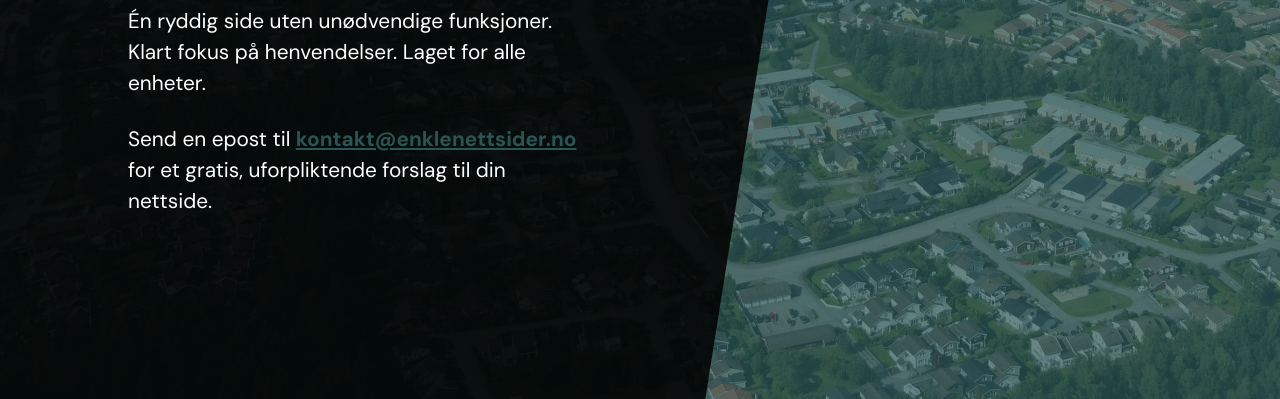
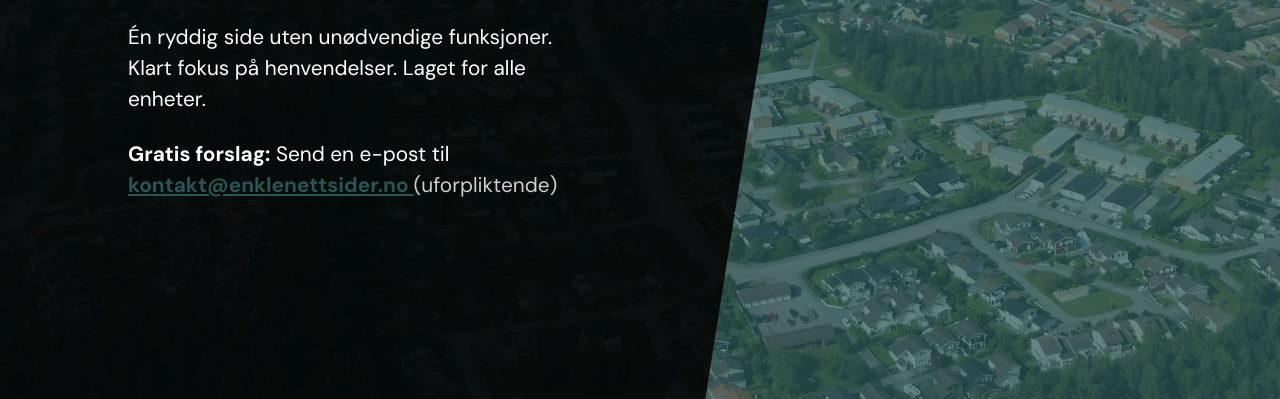
Before and after one commit to enklenettsider/enklenettsider.no, a plain HTML site: page docs/index.html in a window 1280 px wide. Shown: the part 401-800 px from the top of the page. Drawn offline with Linux system fonts and the light colour scheme.

Commit message:
Update index.html

```diff
--- a/docs/index.html
+++ b/docs/index.html
@@ -26,13 +26,14 @@
                     <p class="mb-4">Én ryddig side uten unødvendige funksjoner. Klart fokus på henvendelser. Laget for alle enheter.</p>
                     <p class="mb-4">
                     <p class="mb-4">
-                      Send en epost til
+                      <strong>Gratis forslag:</strong>
+                      Send en e-post til
                       <a
-                        href="mailto:kontakt@enklenettsider.no?subject=Gratis%20forslag%20til%20nettside&body=Organisasjonsnummer: "
+                        href="mailto:kontakt@enklenettsider.no?subject=Gratis%20forslag%20til%20nettside&body=Firmanavn:%0ASted:%0ANåværende nettside (hvis relevant):%0ATelefonnummer som skal vises:%0A"
                         class="contact-email">
                         kontakt@enklenettsider.no
                       </a>
-                      for et gratis, uforpliktende forslag til din nettside.
+                      <span style="opacity: 0.8;">(uforpliktende)</span>
                     </p>
                 </div>
             </div>
```
